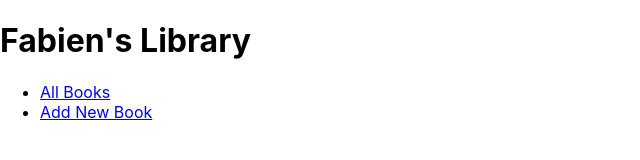
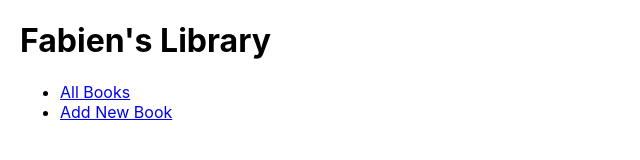
Before and after one commit to fabienlimzk/library-book-management, a React app: page / in a window 1280 px wide. Shown: the whole page, without its empty margins (0-640 px from the left). Built offline with nearby package versions, Linux system fonts and the light colour scheme.

Commit message:
updated margin and title

```diff
--- a/public/index.html
+++ b/public/index.html
@@ -1,14 +1,12 @@
 <!DOCTYPE html>
 <html lang="en">
+
 <head>
   <meta charset="utf-8" />
   <link rel="icon" href="%PUBLIC_URL%/favicon.ico" />
   <meta name="viewport" content="width=device-width, initial-scale=1" />
   <meta name="theme-color" content="#000000" />
-    <meta
-      name="description"
-      content="Web site created using create-react-app"
-    />
+  <meta name="description" content="Web site created using create-react-app" />
   <link rel="apple-touch-icon" href="%PUBLIC_URL%/logo192.png" />
   <!--
       manifest.json provides metadata used when your web app is installed on a
@@ -24,8 +22,9 @@
       work correctly both with client-side routing and a non-root public URL.
       Learn how to configure a non-root public URL by running `npm run build`.
     -->
-    <title>React App</title>
+  <title>Fabien's Library</title>
 </head>
+
 <body>
   <noscript>You need to enable JavaScript to run this app.</noscript>
   <div id="root"></div>
@@ -40,4 +39,5 @@
       To create a production bundle, use `npm run build` or `yarn build`.
     -->
 </body>
+
 </html>
--- a/src/index.css
+++ b/src/index.css
@@ -1,5 +1,5 @@
 body {
-  margin: 0;
+  margin: 20px;
   font-family: -apple-system, BlinkMacSystemFont, 'Segoe UI', 'Roboto', 'Oxygen',
     'Ubuntu', 'Cantarell', 'Fira Sans', 'Droid Sans', 'Helvetica Neue',
     sans-serif;
```
Also changed, not shown: 1 other file. Lines whose indentation alone changed are shown as unchanged.
